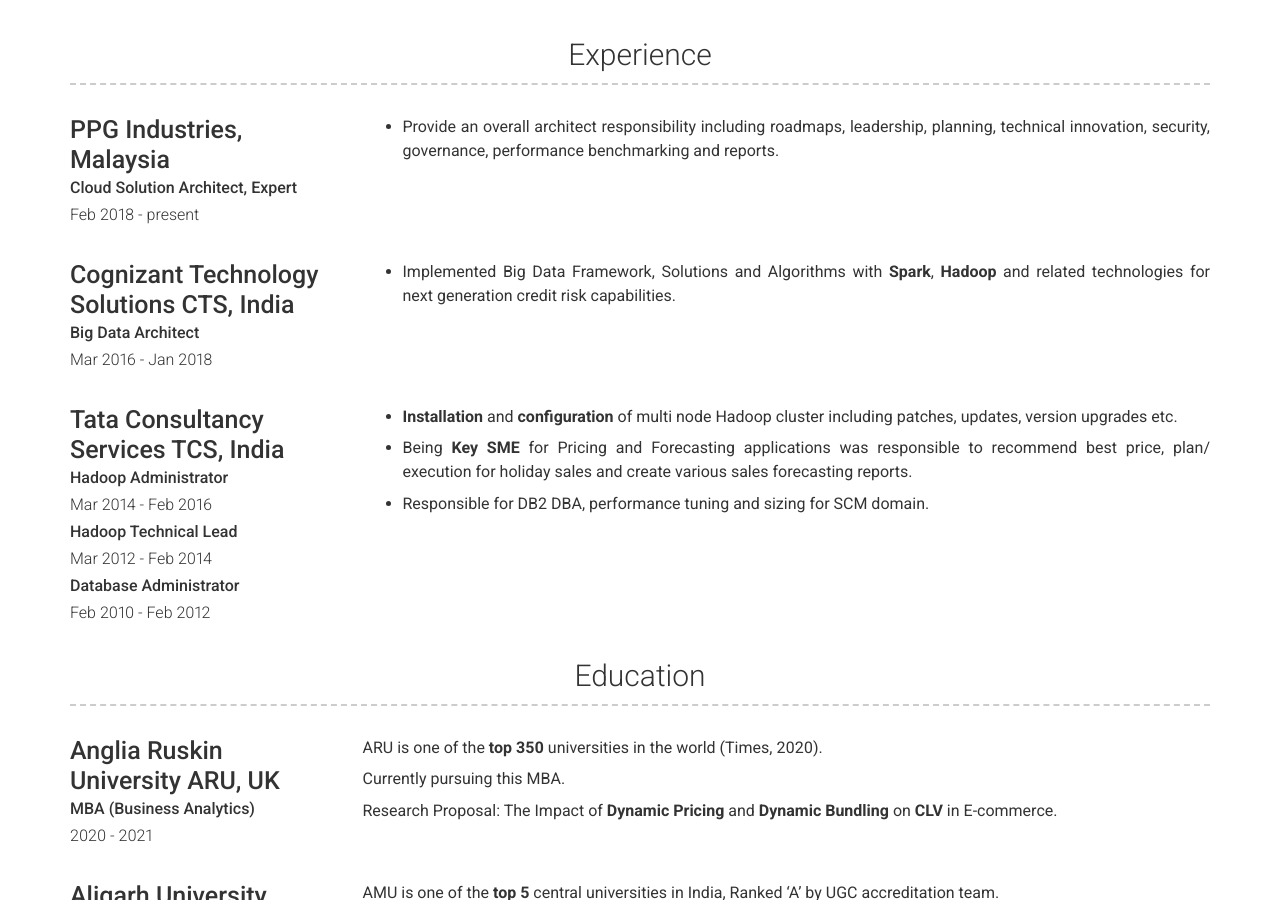
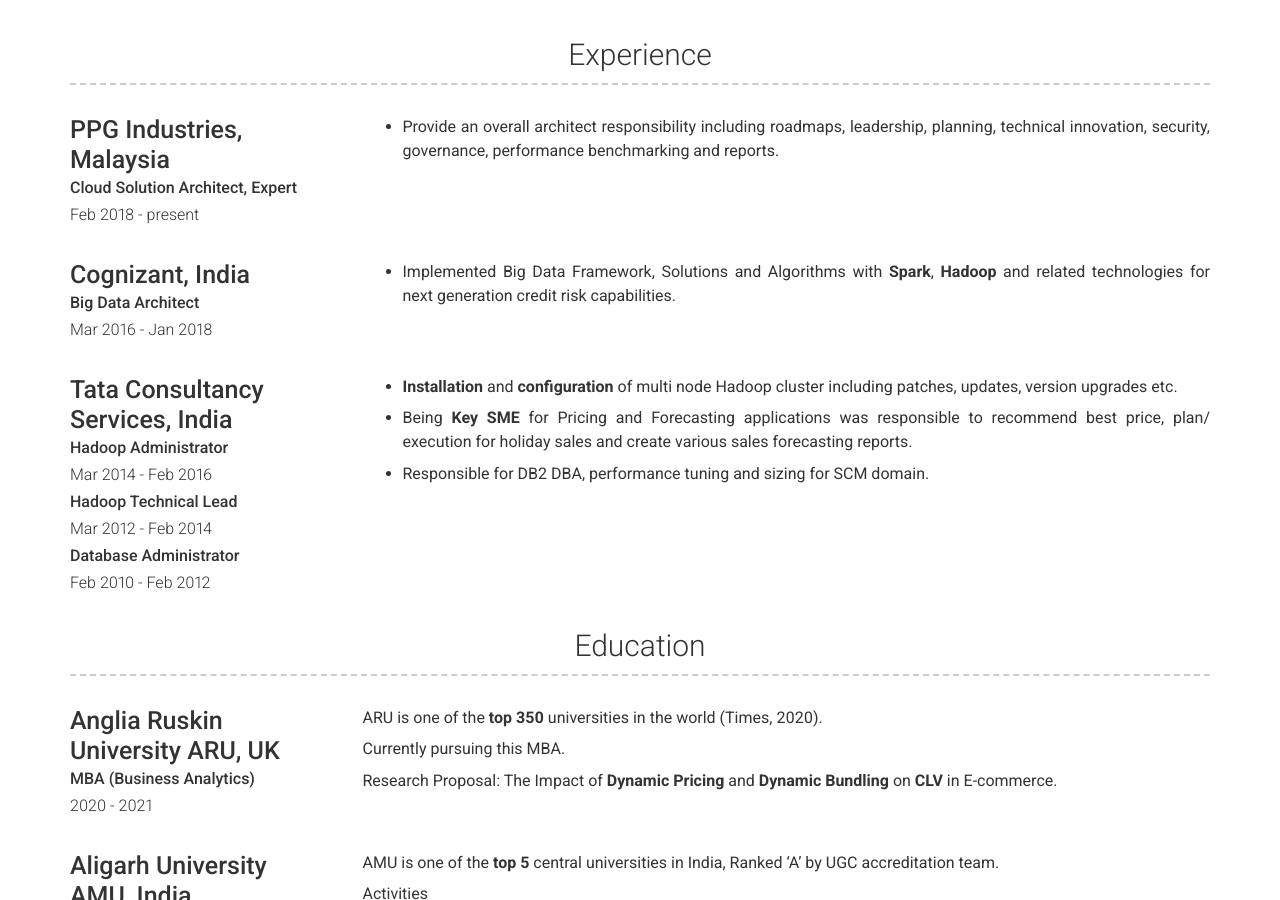
Before and after one commit to mohd-hasnain/mohd-hasnain.github.io, a Jekyll site: the page built from index.md, in a window 1280 px wide and 900 px high, scrolled down 1139 px. Built offline with Jekyll 4.4.1, drawn with Linux system fonts in a browser that asks for light colours; nearby versions of some CDN libraries.

Commit message:
Update experience.yml

```diff
--- a/_data/experience.yml
+++ b/_data/experience.yml
@@ -8,7 +8,7 @@
   description: | # this will include new lines to allow paragraphs
     - Provide an overall architect responsibility including roadmaps, leadership, planning, technical innovation, security, governance, performance benchmarking and reports.
 
-- company:  Cognizant Technology Solutions CTS, India
+- company:  Cognizant, India
   #link: https://www.cognizant.com/
   job_title: Big Data Architect
   dates: Mar 2016 - Jan 2018
@@ -18,7 +18,7 @@
     - Implemented Big Data Framework, Solutions and Algorithms with **Spark**, **Hadoop** and related technologies for next generation credit risk capabilities.
 
 
-- company:   Tata Consultancy Services TCS, India
+- company:   Tata Consultancy Services, India
   #link: https://www.tcs.com/
   jobs:
     - title: Hadoop Administrator
```
